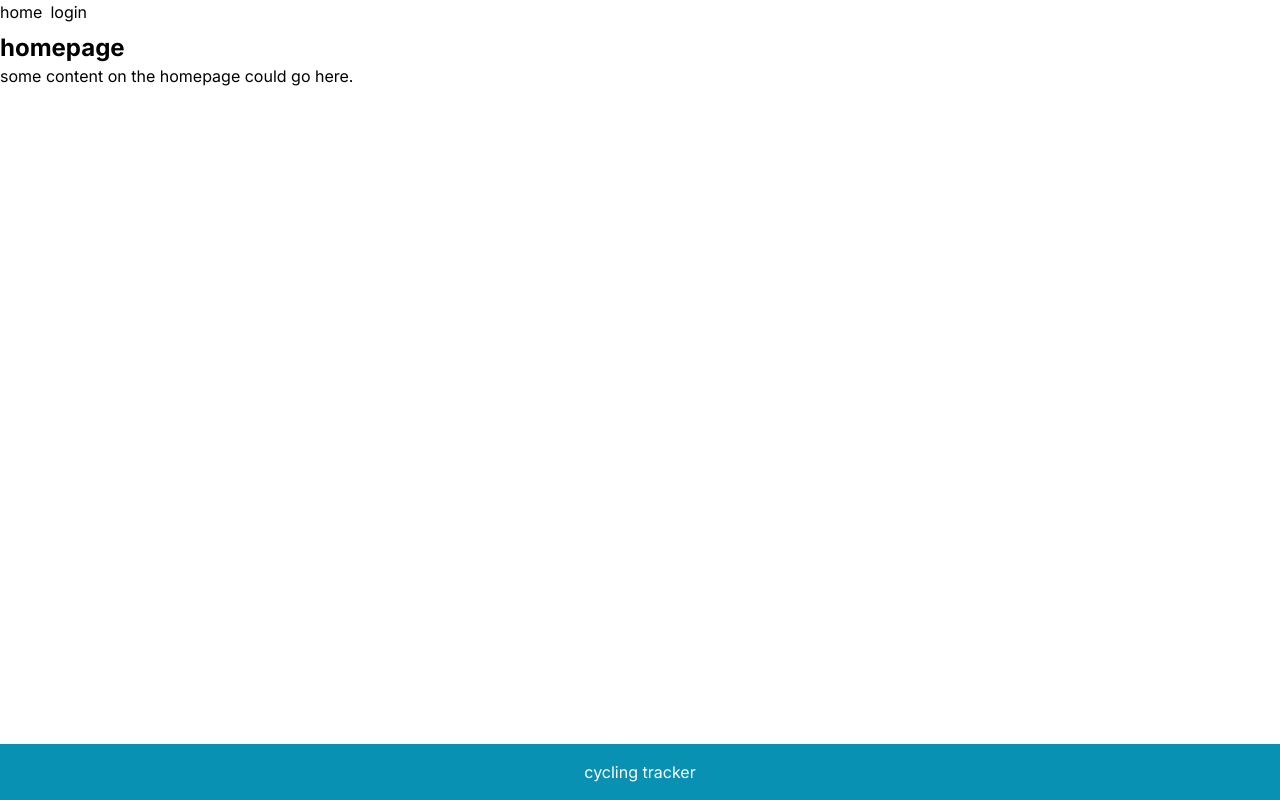
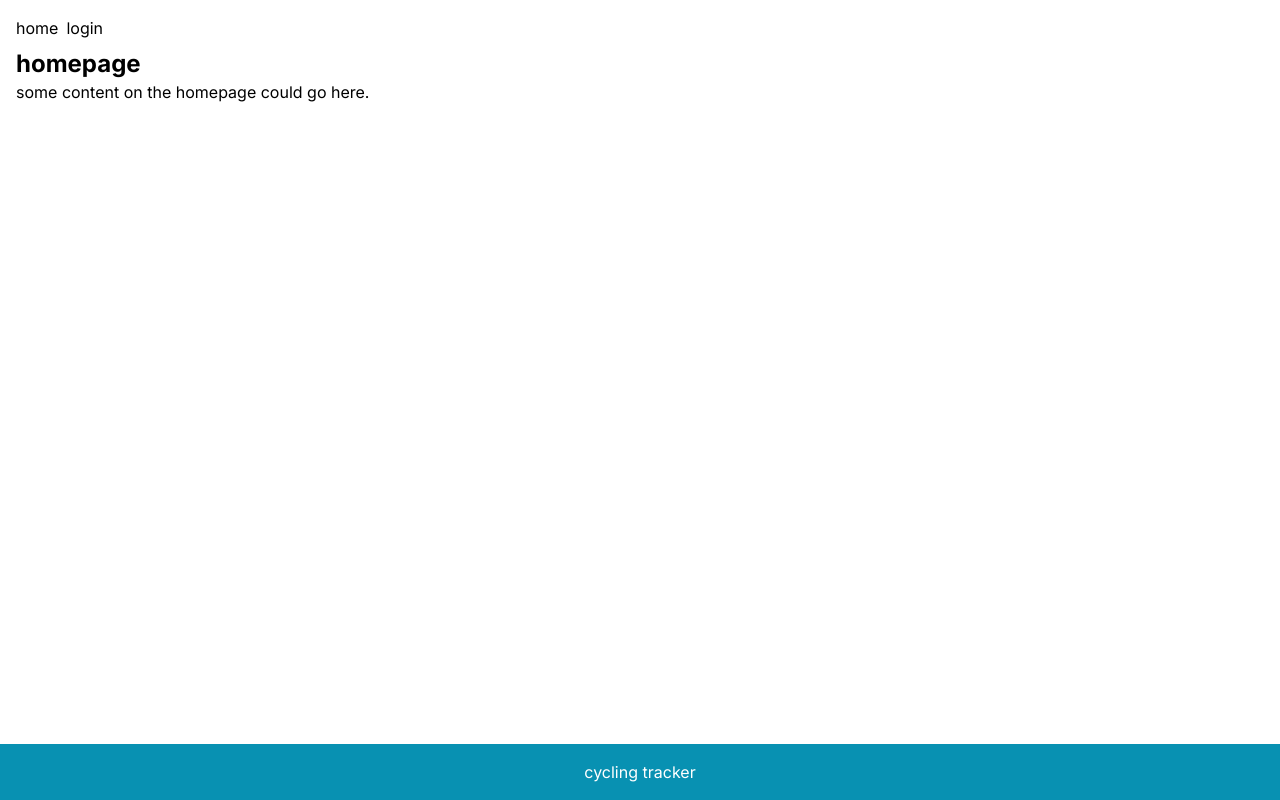
Before and after one commit to andrews1022/cycling-tracker, a Next.js app: page / in a window 1280 px wide. Built offline with nearby package versions, Linux system fonts and the light colour scheme; no server answers.

Commit message:
added a bit of padding around nav and children in layout

```diff
--- a/src/app/layout.tsx
+++ b/src/app/layout.tsx
@@ -26,9 +26,11 @@ const RootLayout = ({ children }: RootLayoutProps) => {
       <body className={inter.className}>
         <AuthContextProvider>
           <div className="flex flex-col h-screen">
-            <Navbar />
+            <div className="pt-4 pl-4">
+              <Navbar />
 
-            {children}
+              {children}
+            </div>
 
             <Footer />
           </div>
```
